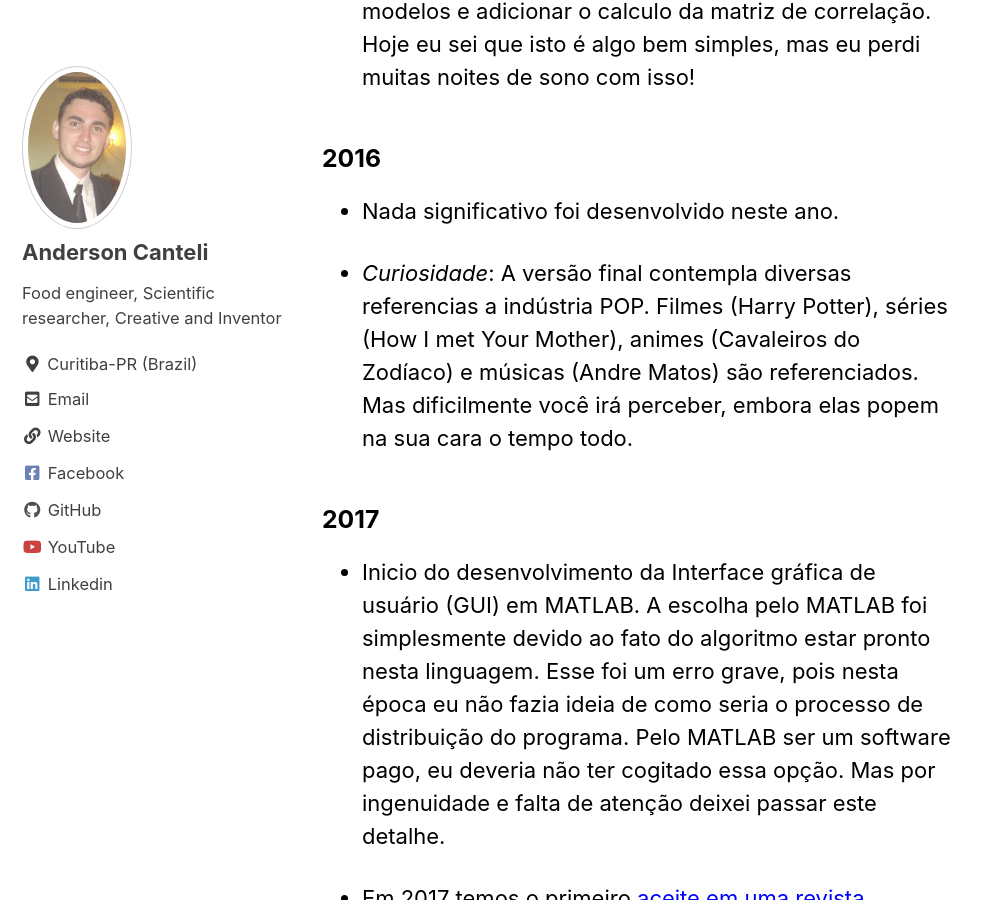
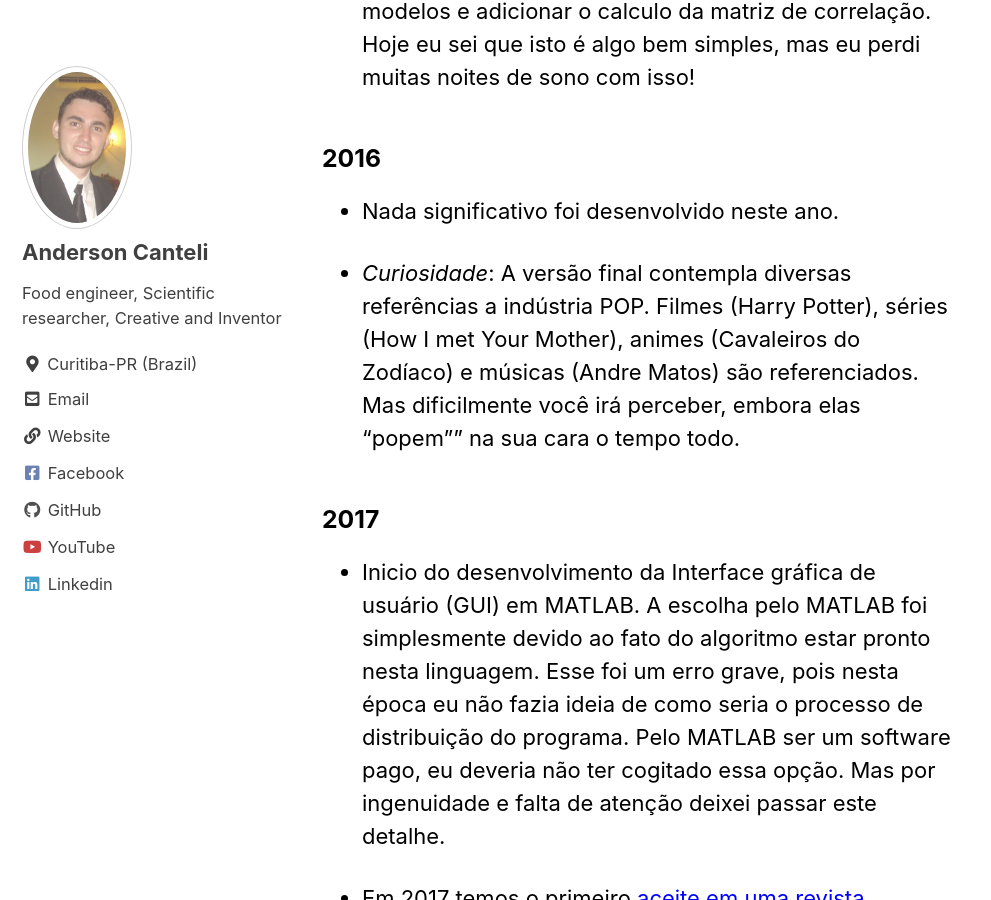
Before and after one commit to andersonmdcanteli/andersonmdcanteli.github.io, a Jekyll site: the page built from _posts/2020-11-02-CAVS.md, in a window 1280 px wide and 900 px high, scrolled down 6813 px. Shown: the whole window, without its empty margins (0-991 px from the left). Built offline with Jekyll 4.4.1, drawn with Linux system fonts in a browser that asks for light colours; cached includes are drawn as plain includes.

Commit message:
Update 2020-11-02-CAVS.md

```diff
--- a/_posts/2020-11-02-CAVS.md
+++ b/_posts/2020-11-02-CAVS.md
@@ -97,7 +97,7 @@ O CAVS inicialmente começou com um pequeno código de regressão escrito em MAT
 ### 2016
 - Nada significativo foi desenvolvido neste ano.
 
-- *Curiosidade*: A versão final contempla diversas referencias a indústria POP. Filmes (Harry Potter), séries (How I met Your Mother), animes (Cavaleiros do Zodíaco) e músicas (Andre Matos) são referenciados. Mas dificilmente você irá perceber, embora elas popem na sua cara o tempo todo.
+- *Curiosidade*: A versão final contempla diversas referências a indústria POP. Filmes (Harry Potter), séries (How I met Your Mother), animes (Cavaleiros do Zodíaco) e músicas (Andre Matos) são referenciados. Mas dificilmente você irá perceber, embora elas "popem"" na sua cara o tempo todo.
 
 ### 2017
 
```
